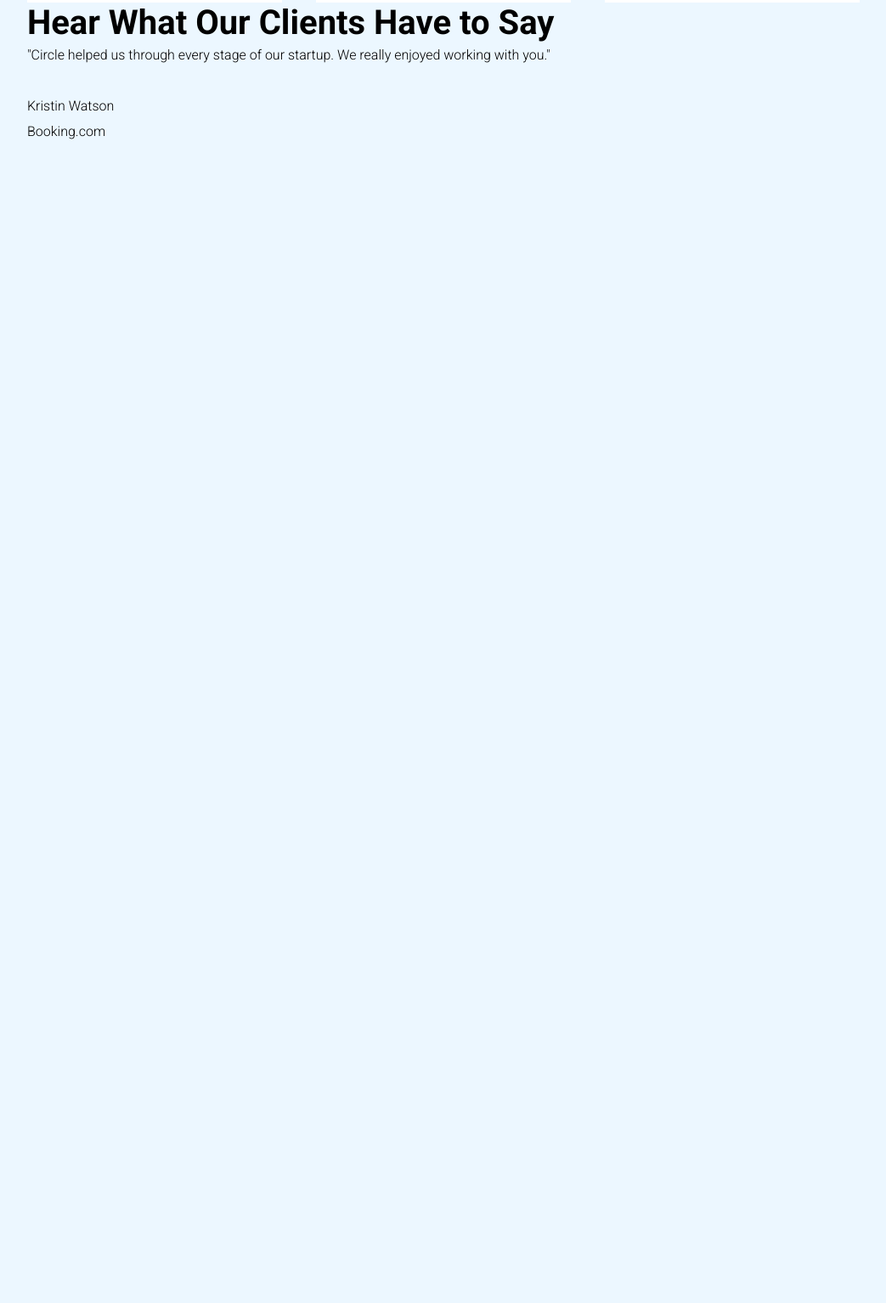
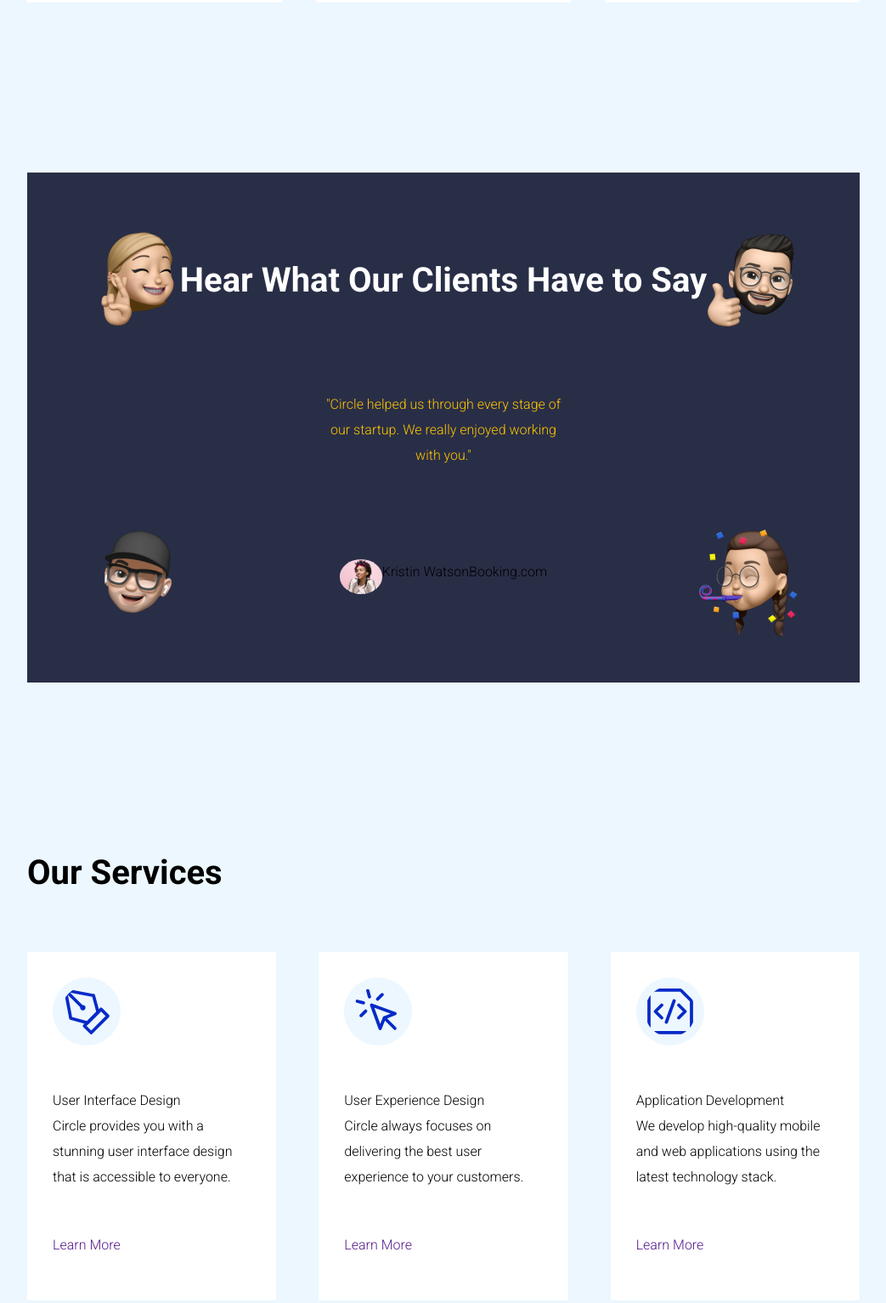
Before and after one commit to airin04/midterm-project, a plain HTML site: page index.html in a window 1280 px wide. Shown: the part 1867-3400 px from the top of the page at 85% size, without its empty margins (118-1161 px from the left). Before the commit the page ends 2037 px from the top, so only its background shows below. Drawn offline with Linux system fonts and the light colour scheme.

Commit message:
testimonials services questions and footer

```diff
--- a/index.html
+++ b/index.html
@@ -77,21 +77,84 @@
             </div>
          </div>
     </section>
-    <section class = "client-reviews">
-        <div class="client-reviews-text">
-        <h3>Hear What Our Clients Have to Say</h3>
-        <p>"Circle helped us through every stage of our startup. We really enjoyed working with you."</p>
-        <div>
-            <img src="" alt="">
-            <p>Kristin Watson</p>
-            <p>Booking.com</p>
+    <section class="testimonials">
+        <div class="testimonials-container-emojis">
+            <img src="client-reviews/memoji-1.png" alt="face emoji">
+            <img src="client-reviews/memoji-2.png" alt="face emoji">
         </div>
+        <div class="testimonials-container-text">
+            <h3>Hear What Our Clients Have to Say</h3>
+            <p class="testimonial-yellow-text">"Circle helped us through every stage of our startup. We really enjoyed working with you."</p>
+            <div class="client-profile">
+                <img src="client-reviews/profile.png" alt="profile picture of kristin watson">
+                <p>Kristin Watson</p>
+                <p>Booking.com</p>
+            </div>
+        </div>
+        <div class="testimonials-container-emojis">
+            <img src="client-reviews/memoji-3.png" alt="face emoji">
+            <img src="client-reviews/memoji-4.png" alt="face emoji">
         </div>
     </section>
-    <section class = "our-services">
+    <section class="our-services">
+        <h3>Our Services</h3>
+        <div class="our-services-boxes-container">
+            <div class="our-services-boxes">
+                <img src="services-icons/1.svg" alt="">
+                <div>
+                    <p>User Interface Design</p>
+                    <p>Circle provides you with a stunning user interface design that is accessible to everyone.</p>
+                </div>
+                <a href="">Learn More</a>
+            </div>
+            <div class="our-services-boxes">
+                <img src="services-icons/2.svg" alt="">
+                <div>
+                    <p>User Experience Design</p>
+                    <p>Circle always focuses on delivering the best user experience to your customers.</p>
+                </div>
+                <a href="">Learn More</a>
+            </div>
+            <div class="our-services-boxes">
+                <img src="services-icons/3.svg" alt="">
+                <div>
+                    <p>Application Development</p>
+                    <p>We develop high-quality mobile and web applications using the latest technology stack.</p>
+                </div>
+                <a href="">Learn More</a>
+
+            </div>
+        </div>
     </section>
     <section class = "questions">
+        <h3>Do you have any questions?</h3>
+        <p>Let us help you?</p>
+        <div class="subscribe-button">
+            <form action="">
+                <input type="email" id="email" name="email" placeholder="Enter your email">
+            </form>
+            <button class="contact-button" type="button">Subscribe</button>
+        </div>
     </section>
     <footer>
+        <div class="footer-links">
+            <img class="circle-logo" src="circle.svg" alt="Circle logo">
+            <p>2972 Westheimer Rd. Santa Ana, <br>
+            Illinois 85486</p>
+        </div>
+        <div class="footer-links-container"></div>
+            <div class="footer-links">
+                <a href="">Team</a>
+                <a href="">Press</a>
+            </div>
+            <div class="footer-links">
+                <a href="">Services</a>
+                <a href="">Projects</a>
+            </div>
+            <div class="footer-links">
+                <a href="">About Us</a>
+                <a href="">Privacy Policy</a>
+            </div>
+        </div>
     </footer>
 </body>
--- a/style.css
+++ b/style.css
@@ -36,6 +36,9 @@ h1 {
     justify-content: space-between;
     background-color: #ECF7FF
     }
+.circle-logo {
+    height: 4vh;
+}
 
 .nav-links {
     width: 30vw;
@@ -154,3 +157,127 @@ h3 {
     gap: 50px;
     padding-left: 20px;
 }
+
+.testimonials {
+    margin-top: 200px;
+    height: 600px;
+    display: flex;
+    flex-direction: row;
+    justify-content: space-between;
+    background-color: #292E47;
+}
+
+.testimonials-container-emojis {
+    padding: 50px;
+    display: flex;
+    flex-direction: column;
+    align-items: center;
+    justify-content: space-between;
+}
+
+.testimonials-container-emojis > img {
+    width: 150px;
+}
+
+.testimonials-container-text {
+    width: 30%;
+    padding: 50px;
+    display: flex;
+    flex-direction: column;
+    align-items: center;
+    justify-content: space-around;
+}
+
+.testimonials-container-text > h3 {
+    color: #FFFFFF;
+    text-align: center;
+    white-space: nowrap;
+}
+
+.testimonial-yellow-text {
+    color: #FFC600;
+    text-align: center;
+    white-space: wrap;
+}
+
+.client-profile {
+    display: flex;
+    flex-direction: row;
+    flex-wrap: wrap;
+}
+
+.client-profile > img {
+    width: 50px;
+    border-radius: 50%;
+}
+
+
+.our-services {
+    margin-top: 200px;
+    display: flex;
+    flex-direction: column;
+    gap: 70px;
+}
+
+.our-services-boxes-container {
+    display: flex;
+    flex-direction: row;
+    justify-content: space-between;
+    gap: 50px;
+}
+
+.our-services-boxes {
+    background-color: #FFFFFF;
+    width: 30%;
+    height: 350px;
+    padding: 30px;
+    display: flex;
+    flex-direction: column;
+    gap: 50px;
+}
+
+.our-services-boxes > img {
+    background-color: #ECF7FF;
+    width: 60px;
+    padding: 10px;
+    border-radius: 50%;
+}
+
+.questions {
+    margin-top: 200px;
+    height: 500px;
+    display: flex;
+    flex-direction: column;
+    justify-content: center;
+    align-items: center;
+    gap: 25px;
+    background-color: #FFC600;
+}
+
+.subscribe-button {
+    display: flex;
+    flex-direction: row;
+    gap: 15px;
+}
+
+input[type=email] {
+    border:none;
+    padding: 20px;
+    width: 250px;
+}
+
+footer {
+    margin-top: 200px;
+    margin-bottom: 100px;
+    height: 150px;
+    display: flex;
+    flex-direction: row;
+    justify-content: space-between;
+}
+
+.footer-links {
+    display: flex;
+    flex-direction: column;
+    justify-content: space-around;
+    align-items: flex-start;
+}
```
Also changed, not shown: mail.svg (added), services-icons/1.svg (added), services-icons/2.svg (added), services-icons/3.svg (added), 1 other file.
